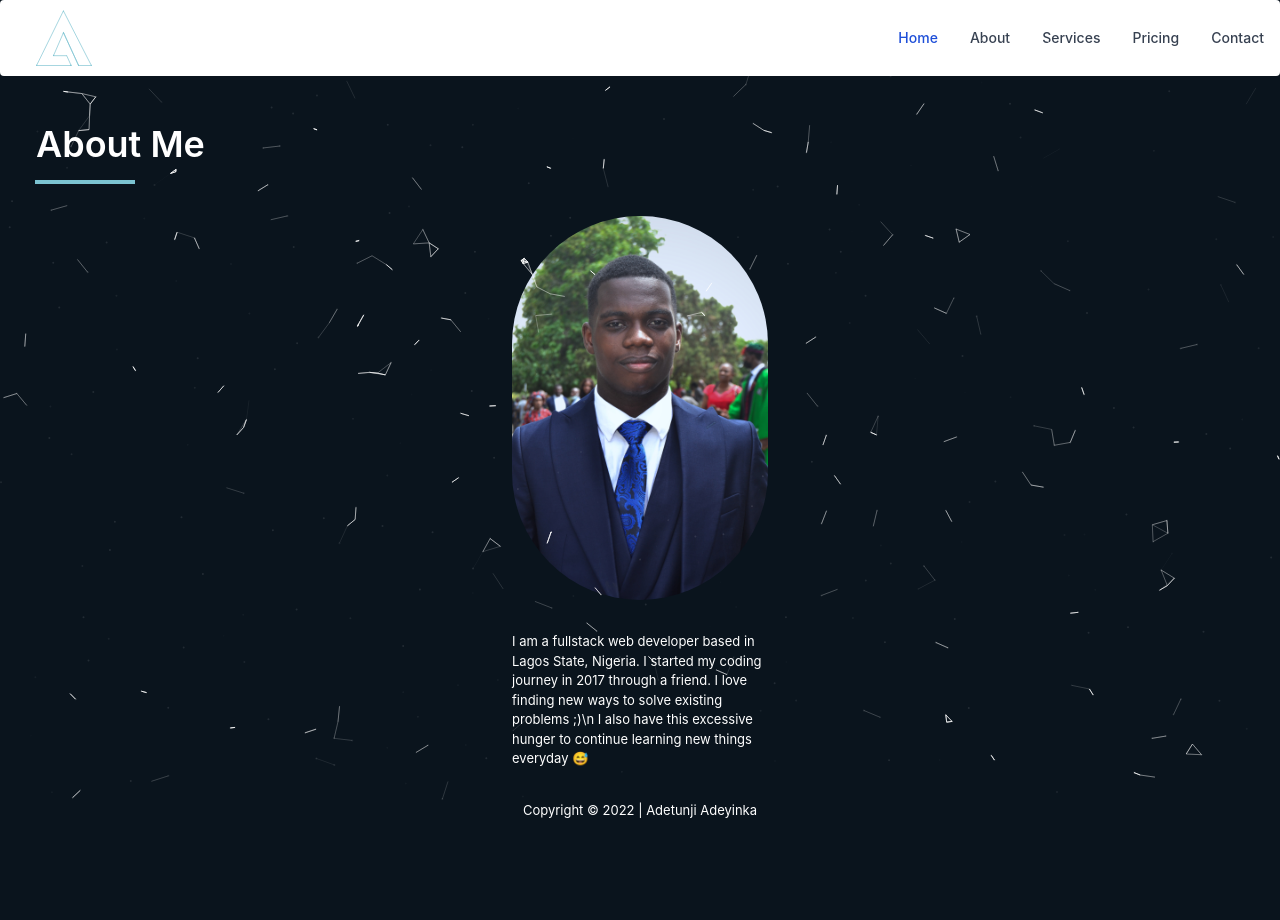
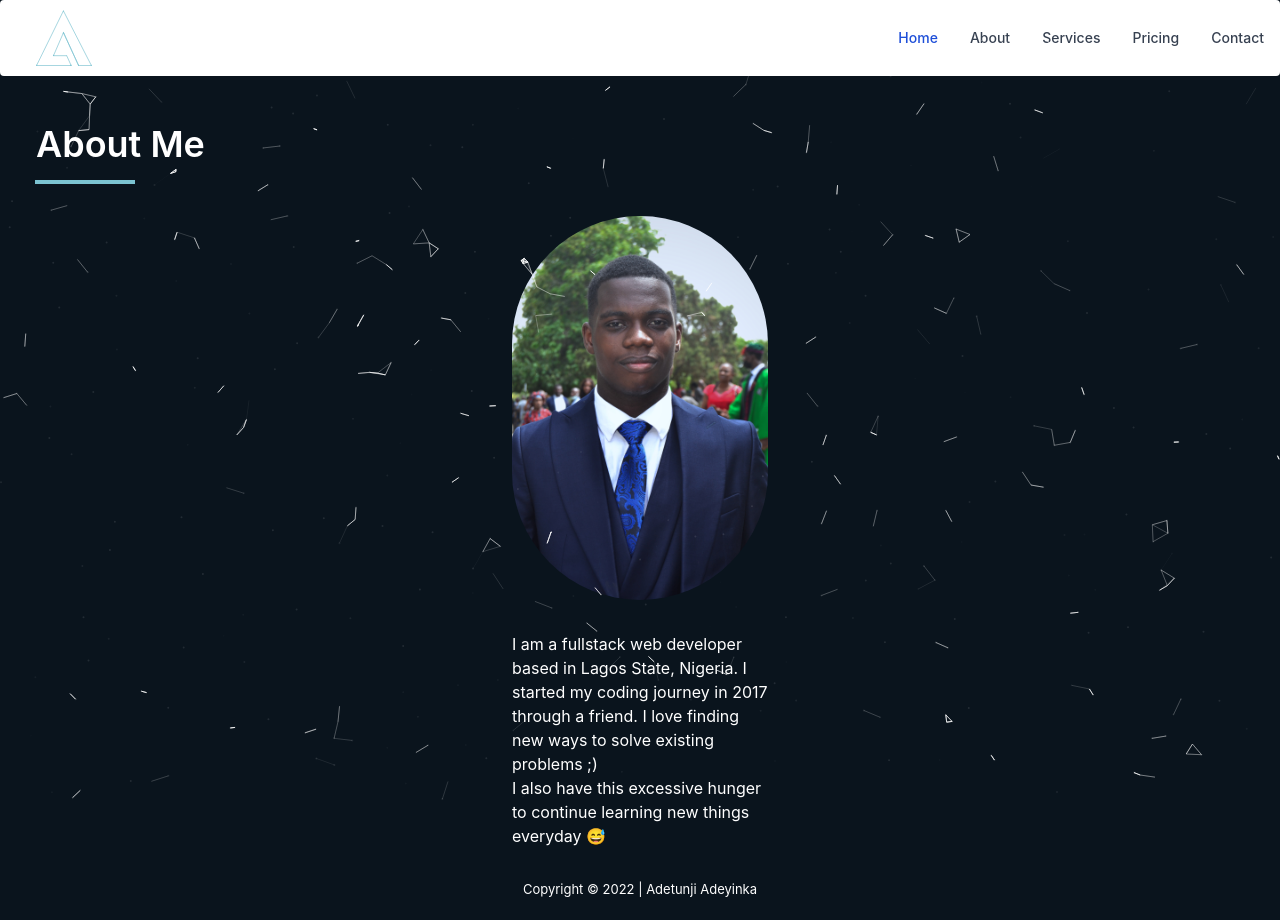
Before and after one commit to Itzadetunji/my-website, a Next.js app: page /about in a window 1280 px wide. Before the commit the page ends 841 px from the top, so only its background shows below. Built offline with nearby package versions, Linux system fonts and the light colour scheme.

Commit message:
Created about component

```diff
--- a/pages/about.tsx
+++ b/pages/about.tsx
@@ -13,7 +13,7 @@ function about() {
       </div>
       <div className="w-64 h-auto mx-auto mt-8 items-center justify-center">
         <img src="/images/me.jpeg" className="mt-5 rounded-full"/>
-        <p className="mx-auto mt-8 items-center justify-between text-white text-[13px]">I am a fullstack web developer based in Lagos State, Nigeria. I started my coding journey in 2017 through a friend. I love finding new ways to solve existing problems ;)\n I also have this excessive hunger to continue learning new things everyday 😅</p>
+        <p className="mx-auto mt-8 items-center justify-between text-white">I am a fullstack web developer based in Lagos State, Nigeria. I started my coding journey in 2017 through a friend. I love finding new ways to solve existing problems ;) <br/> I also have this excessive hunger to continue learning new things everyday 😅</p>
       </div>
       <ParticleComponent/>
       <Footer/>
```
